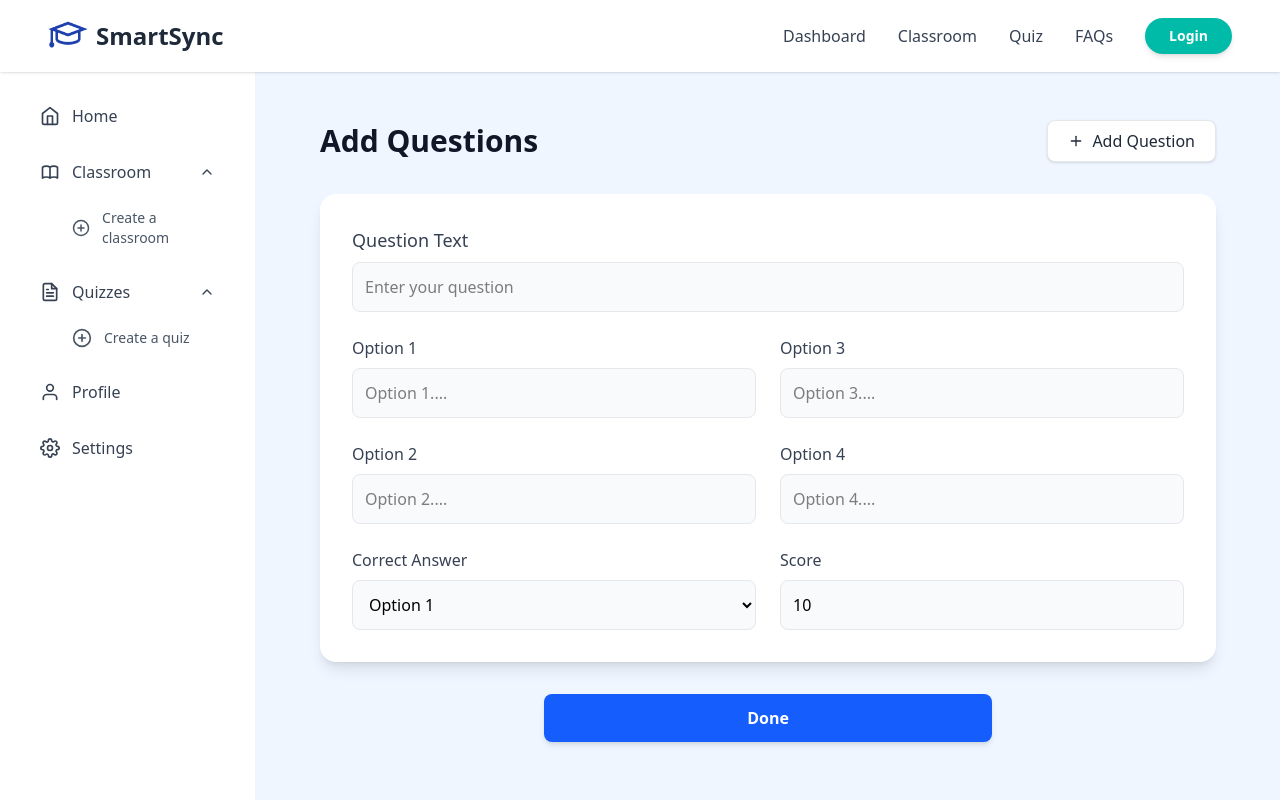
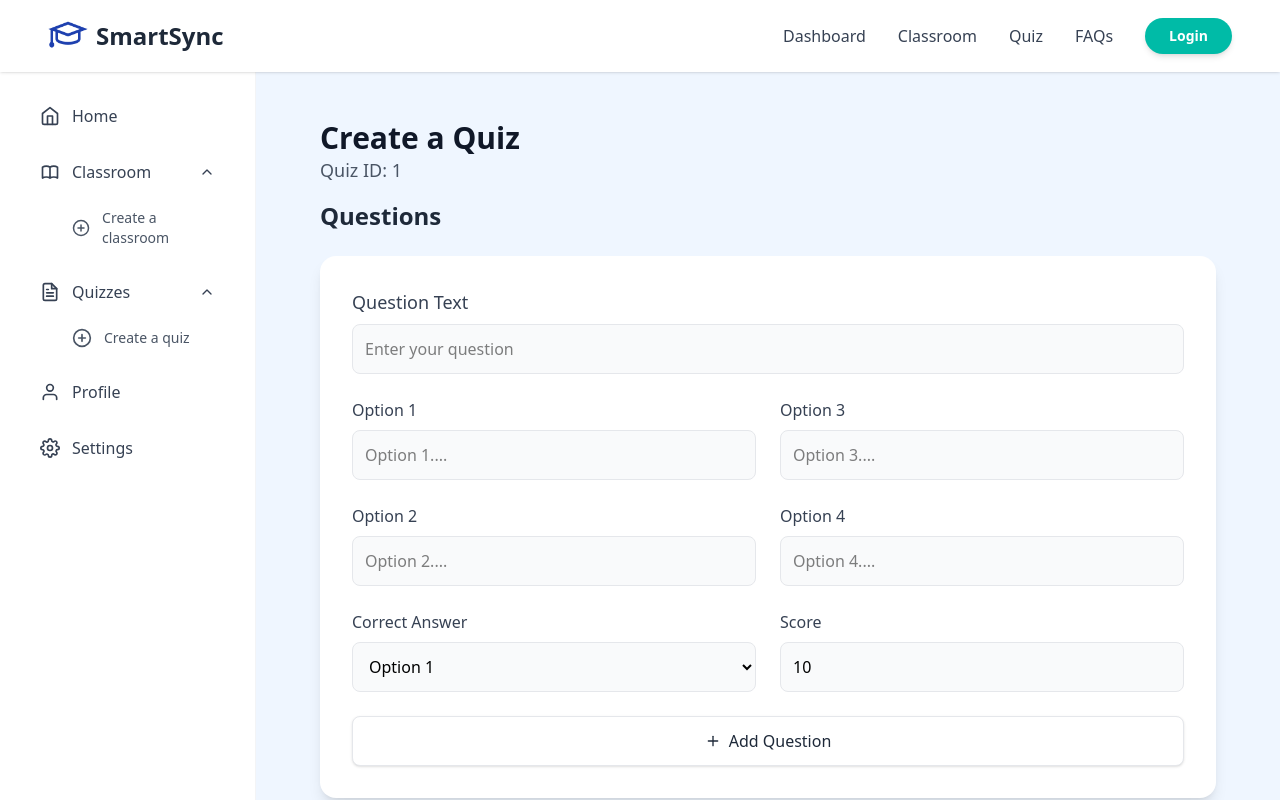
Before and after one commit to vanshika3124/smartsync, a React (Vite) app: page /quiz/1/add-questions in a window 1280 px wide. Shown: the top 800 px of the page. Built offline with nearby package versions, Linux system fonts and the light colour scheme.

Commit message:
fixed button

```diff
--- a/src/pages/AddQuestions.jsx
+++ b/src/pages/AddQuestions.jsx
@@ -1,26 +1,26 @@
 import React, { useState } from 'react';
-import { useParams, useNavigate, useLocation } from 'react-router-dom';
+import { useParams, useNavigate } from 'react-router-dom';
 import api from '../api';
 import { FiPlus } from 'react-icons/fi';
 
+// Initial state for a blank question
 const blankQuestion = {
   questionText: '',
   option1: '',
   option2: '',
   option3: '',
   option4: '',
-  correctAnswer: 'Option 1',
+  correctAnswer: 'Option 1', // Default
   marks: 10
 };
 
 function AddQuestions() {
-  const { quizId } = useParams();
+  const { quizId } = useParams(); // Get quizId from URL
   const [formData, setFormData] = useState(blankQuestion);
   const [loading, setLoading] = useState(false);
   const [message, setMessage] = useState('');
   const [error, setError] = useState('');
   const navigate = useNavigate();
-  const location = useLocation();
 
   const handleChange = (e) => {
     const { name, value } = e.target;
@@ -35,6 +35,7 @@ function AddQuestions() {
 
     const { questionText, option1, option2, option3, option4, correctAnswer, marks } = formData;
 
+    // API Body (unchanged)
     const questionData = {
       quizId: quizId,
       questionText: questionText,
@@ -45,9 +46,14 @@ function AddQuestions() {
     };
 
     try {
-      await api.post(`/api/quiz/add-question`, questionData);
+      await api.post(
+        `/api/quiz/add-question`,
+        questionData
+      );
+
       setMessage('Question added successfully! Add another.');
-      setFormData(blankQuestion);
+      setFormData(blankQuestion); // Reset the form
+
     } catch (err) {
       console.error("Error adding question:", err);
       setError(err.response?.data?.message || "Error: Failed to add question.");
@@ -56,41 +62,60 @@ function AddQuestions() {
     }
   };
 
-  const handleDone = () => {
-    const params = new URLSearchParams(location.search);
-    const urlClassId = params.get('classId');
+  // --- 1. "DONE" BUTTON KA LOGIC CHANGE HO GAYA HAI ---
+  const handleDone = async () => {
+    // Check if there is text in the main question field
+    if (formData.questionText.trim() !== '') {
+      // Agar form khali nahi hai, toh pehle save karo
+      setLoading(true);
+      setError('');
+      setMessage('');
 
-    if (urlClassId) {
-      navigate(`/classroom/${urlClassId}`, { replace: true });
+      const { questionText, option1, option2, option3, option4, correctAnswer, marks } = formData;
+      const questionData = {
+        quizId: quizId,
+        questionText: questionText,
+        type: 'mcq',
+        options: [option1, option2, option3, option4],
+        correctAnswer: correctAnswer,
+        marks: parseInt(marks, 10)
+      };
+
+      try {
+        // Last question ko save karne ka try
+        await api.post('/api/quiz/add-question', questionData);
+
+        // Save hone ke baad, navigate karo
+        navigate('/dashboard');
+
+      } catch (err) {
+        // Agar save nahi hua, toh error dikhao aur ruko
+        console.error("Error saving final question:", err);
+        setError(err.response?.data?.message || "Error: Failed to save final question before exiting.");
+        setLoading(false); // Taaki user error dekh sake
+      }
+
     } else {
-      navigate('/dashboard', { replace: true });
+      // Agar form khali hai, toh seedha navigate karo
+      navigate('/dashboard');
     }
   };
 
   return (
     <main className="flex-1 p-8 md:p-12 bg-blue-50 min-h-screen">
       <div className="max-w-4xl mx-auto">
+        <div className="flex justify-between items-center mb-4">
+          <div>
+            <h1 className="text-3xl font-bold text-gray-900">Create a Quiz</h1>
+            <p className="text-lg text-gray-600">Quiz ID: {quizId}</p>
+          </div>
+          {/* --- 2. "ADD QUESTION" BUTTON YAHAN SE HATA DIYA GAYA HAI --- */}
+        </div>
 
-        {/* --- 🚀🚀 YEH HAI ASLI FIX 🚀🚀 --- */}
-        <div className="flex justify-between items-center mb-8"> {/* Margin badha diya */}
-          <div>
-            <h1 className="text-3xl font-bold text-gray-900">Add Questions</h1>
-            {/* --- QUIZ ID WAALI LINE HATA DI GAYI --- */}
-          </div>
-          <button
-            onClick={handleAddQuestion}
-            disabled={loading}
-            className="bg-white text-gray-800 px-5 py-2 rounded-lg font-medium hover:bg-gray-100 shadow-sm border border-gray-200 flex items-center gap-2"
-          >
-            <FiPlus />
-            Add Question
-          </button>
-        </div>
-        {/* --- End of Fix --- */}
-
-        {/* <h2 className="text-2xl font-semibold text-gray-800 mb-6">Questions</h2> */}
+        <h2 className="text-2xl font-semibold text-gray-800 mb-6">Questions</h2>
 
         <form onSubmit={handleAddQuestion} className="bg-white p-8 rounded-2xl shadow-lg space-y-6">
+          {/* Question Text */}
           <div>
             <label htmlFor="questionText" className="block text-lg font-medium text-gray-700 mb-2">Question Text</label>
             <input
@@ -103,6 +128,7 @@ function AddQuestions() {
             />
           </div>
 
+          {/* Options Grid */}
           <div className="grid grid-cols-1 md:grid-cols-2 gap-6">
             <div>
               <label htmlFor="option1" className="block text-md font-medium text-gray-700 mb-2">Option 1</label>
@@ -122,6 +148,7 @@ function AddQuestions() {
             </div>
           </div>
 
+          {/* Correct Answer & Score */}
           <div className="grid grid-cols-1 md:grid-cols-2 gap-6">
             <div>
               <label htmlFor="correctAnswer" className="block text-md font-medium text-gray-700 mb-2">Correct Answer</label>
@@ -149,15 +176,28 @@ function AddQuestions() {
             </div>
           </div>
 
-          {message && <p className="text-center text-sm font-medium text-green-600">{message}</p>}
-          {error && <p className="text-center text-sm font-medium text-red-600">{error}</p>}
+          {/* --- 3. "ADD QUESTION" BUTTON KO NEECHE MOVE KAR DIYA GAYA HAI --- */}
+          <button
+            type="submit" // <-- 'onClick' se 'type="submit"' kiya
+            disabled={loading}
+            className="w-full mt-6 bg-white text-gray-800 px-5 py-3 rounded-lg font-medium hover:bg-gray-100 shadow-sm border border-gray-200 flex items-center justify-center gap-2"
+          >
+            <FiPlus />
+            Add Question
+          </button>
+
+          {/* Messages */}
+          {message && <p className="text-center text-sm font-medium text-green-600 mt-4">{message}</p>}
+          {error && <p className="text-center text-sm font-medium text-red-600 mt-4">{error}</p>}
         </form>
 
+        {/* Done Button (iska 'onClick' change hua hai) */}
         <button
           onClick={handleDone}
+          disabled={loading} // <-- Loading state yahan bhi add kar diya
           className="w-1/2 mx-auto mt-8 block bg-blue-600 text-white py-3 rounded-lg font-semibold hover:bg-blue-700 transition-colors shadow-md"
         >
-          Done
+          {loading ? 'Saving...' : 'Done'}
         </button>
       </div>
     </main>
```
